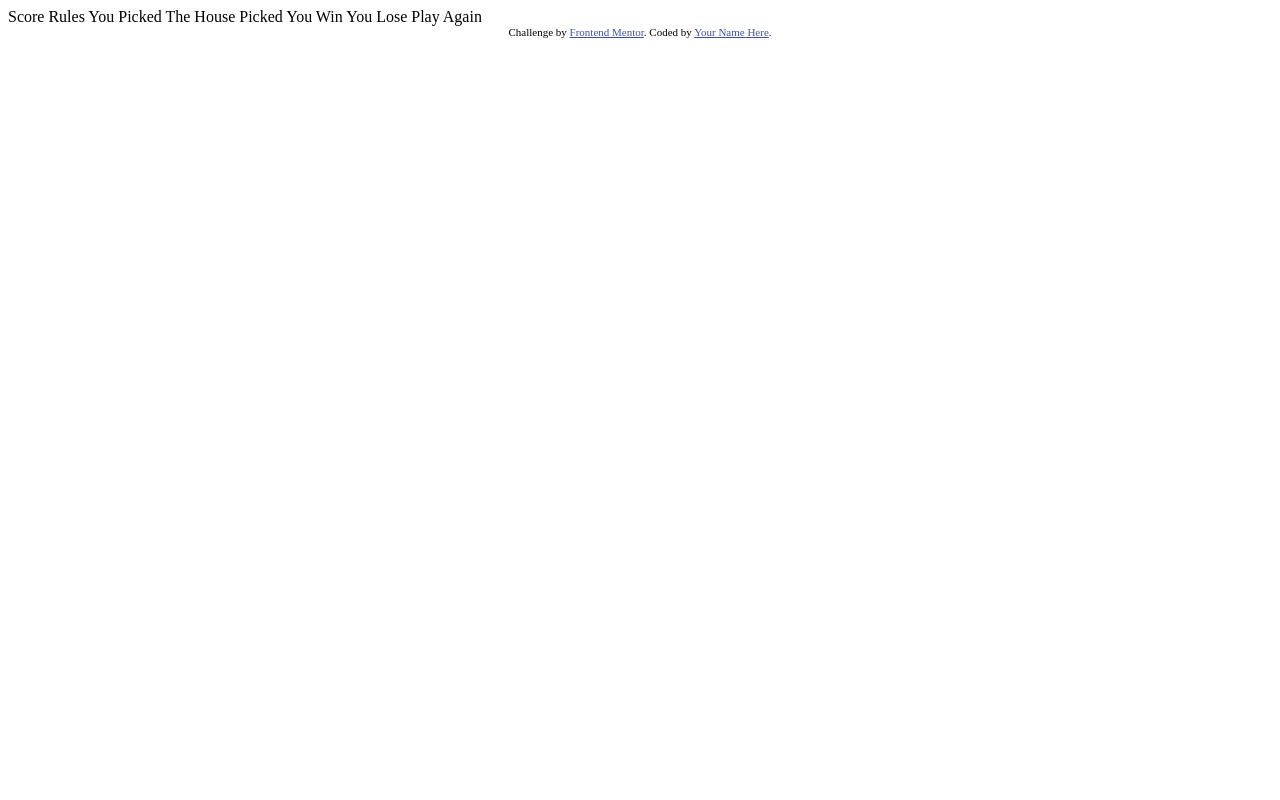
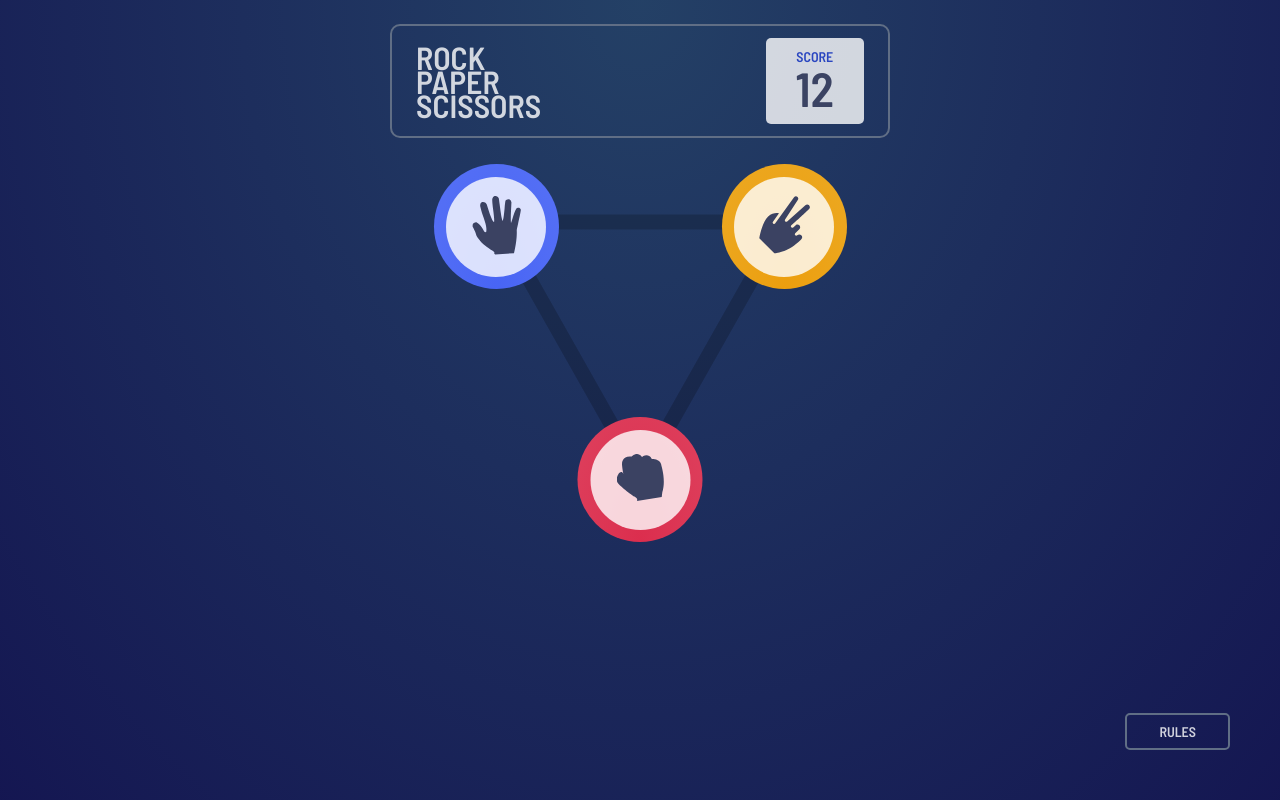
Before and after one commit to Jakub-Czekalski/Paper-Rock-Scissor, a plain HTML site: page index.html in a window 1280 px wide. Drawn offline with Linux system fonts and the light colour scheme.

Commit message:
Style a site

```diff
--- /dev/null
+++ b/Style.css
@@ -0,0 +1,158 @@
+:root {
+    --dark-text: hsl(229, 25%, 31%);
+    --score-text: hsl(229, 64%, 46%);
+    --header-outline: hsl(217, 16%, 45%);
+}
+
+* {
+    box-sizing: border-box;
+    margin: 0;
+    padding: 0;
+    font-family: 'Barlow Semi Condensed', sans-serif;
+}
+
+body {
+    background: radial-gradient(at top, hsl(214, 48%, 27%), hsl(238, 60%, 20%));
+    width: 100vw;
+    min-height: 100vh;
+    min-width: 375px;
+}
+
+header {
+    align-items: center;
+    box-sizing: border-box;
+    border: 2px solid var(--header-outline);
+    border-radius: 10px;
+    display: flex;
+    justify-content: space-between;
+    padding: 12px 24px;
+    max-width: 500px;
+    min-width: 300px;
+    margin: auto;
+    margin-bottom: 50px;
+    transform: translateY(24px);
+}
+
+h1 span {
+    display: block;
+    color: rgba(255, 255, 255, 0.8);
+    line-height: 75%;
+}
+
+.score-box {
+    align-items: center;
+    background-color: rgba(255, 255, 255, 0.8);
+    border-radius: 5px;
+    display: flex;
+    flex-direction: column;
+    padding: 12px 30px;
+}
+
+.score-box h2 {
+    color: var(--score-text);
+    font-size: 14px;
+    line-height: 100%;
+}
+
+.points {
+    color: var(--dark-text);
+    font-size: 48px;
+    line-height: 100%;
+}
+
+/* game-board */
+
+.gameBoard {
+    aspect-ratio: 313/278;
+    background-image: url(/images/bg-triangle.svg);
+    background-size: cover;
+    transform: translateY(50px);
+    width: 60%;
+    max-width: 313px;
+    margin: auto;
+}
+
+.border {
+    align-items: center;
+    border-radius: 50%;
+    display: flex;
+    height: 125px;
+    justify-content: center;
+    position: absolute;
+    width: 125px;
+}
+
+.options {
+    background-color: rgba(255, 255, 255, 0.8);
+    border: none;
+    border-radius: 50%;
+    height: 100px;
+    width: 100px;
+}
+
+.paper {
+    background: radial-gradient(at bottom, hsl(230, 89%, 62%), hsl(230, 89%, 65%));
+    left: -50px;
+    top: -50px;
+}
+
+.scissors {
+    background: radial-gradient(at bottom, hsl(39, 89%, 49%), hsl(40, 84%, 53%));
+    right: -50px;
+    top: -50px;
+}
+
+.rock {
+    background: radial-gradient(at bottom, hsl(349, 71%, 52%), hsl(349, 70%, 56%));
+    bottom: -50px;
+    left: 50%;
+    transform: translateX(-50%);
+}
+
+.rules {
+    bottom: 50px;
+    position: absolute;
+    right: 50px;
+}
+
+.rules button {
+    background-color: transparent;
+    border-radius: 5px;
+    border: 2px solid var(--header-outline);
+    color: rgba(255, 255, 255, 0.8);
+    font-size: 14px;
+    padding: 8px 32px;
+}
+
+.rules_screen {
+    background-color: rgba(255, 255, 255);
+    border-radius: 10px;
+    display: flex;
+    flex-direction: column;
+    justify-content: center;
+    padding: 24px;
+    position: absolute;
+    left: 50%;
+    top: 21%;
+    transform: translateX(-50%);
+}
+
+.rules_screen div {
+    display: flex;
+    justify-content: space-between;
+    padding: 0 0 24px 0;
+}
+
+.rules_screen div span {
+    color: var(--dark-text);
+    font-size: 28px;
+}
+
+.rules_screen div button {
+    background: none;
+    border: none;
+}
+
+.active {
+    display: none;
+}
--- a/index.html
+++ b/index.html
@@ -1,37 +1,58 @@
 <!DOCTYPE html>
 <html lang="en">
+
 <head>
   <meta charset="UTF-8">
-  <meta name="viewport" content="width=device-width, initial-scale=1.0"> <!-- displays site properly based on user's device -->
+  <meta name="viewport" content="width=device-width, initial-scale=1.0">
+  <!-- displays site properly based on user's device -->
 
   <link rel="icon" type="image/png" sizes="32x32" href="./images/favicon-32x32.png">
 
   <title>Frontend Mentor | Rock, Paper, Scissors</title>
 
-  Score
-  Rules
+  <link rel="stylesheet" href="Style.css">
+  <link rel="preconnect" href="https://fonts.googleapis.com">
+  <link rel="preconnect" href="https://fonts.gstatic.com" crossorigin>
+  <link href="https://fonts.googleapis.com/css2?family=Barlow+Semi+Condensed:wght@600&display=swap" rel="stylesheet">
+</head>
 
-  You Picked
-  The House Picked
+<body>
+  <header>
+    <h1>
+      <span>ROCK</span>
+      <span>PAPER</span>
+      <span>SCISSORS</span>
+    </h1>
+    <div class="score-box">
+      <h2>SCORE</h2>
+      <span class="points">12</span>
+    </div>
+  </header>
 
-  You Win
-  You Lose
+  <div class="gameBoard">
+    <div class="border scissors"><button class="options"><img src="/images/icon-scissors.svg" alt="scissors"></button>
+    </div>
+    <div class="border rock"><button class="options"><img src="/images/icon-rock.svg" alt="rock"></button></div>
+    <div class="border paper"><button class="options"><img src="/images/icon-paper.svg" alt="paper"></button></div>
+  </div>
 
-  Play Again
+  <div class="rules">
+    <button>
+      RULES
+    </button>
+  </div>
 
-  <!-- Feel free to remove these styles or customise in your own stylesheet 👍 -->
-  <style>
-    .attribution { font-size: 11px; text-align: center; }
-    .attribution a { color: hsl(228, 45%, 44%); }
-  </style>
-</head>
-<body>
-
-
-
-  <div class="attribution">
+  <div class="rules_screen active">
+    <div>
+      <span>RULES</span>
+      <button><img src="/images/icon-close.svg" alt="rules-exit"></button>
+    </div>
+    <img src="/images/image-rules.svg" alt="rules">
+  </div>
+  <!-- <div class="attribution">
     Challenge by <a href="https://www.frontendmentor.io?ref=challenge" target="_blank">Frontend Mentor</a>.
     Coded by <a href="#">Your Name Here</a>.
-  </div>
+  </div> -->
 </body>
+
 </html>
```
